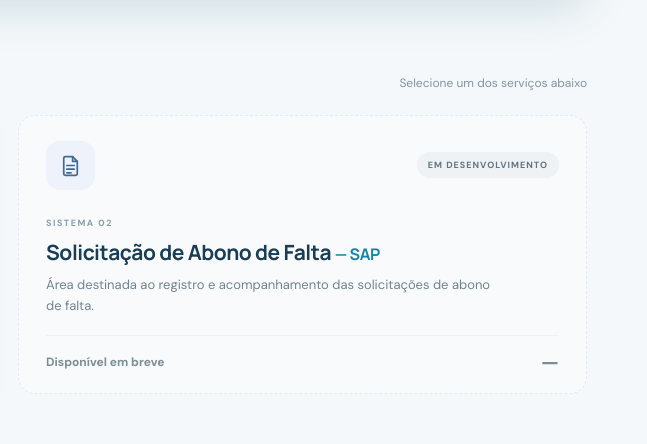
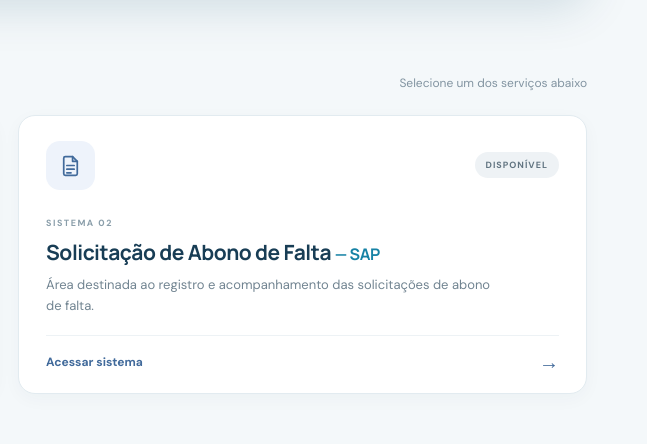
Before and after one commit to coelosistemas8964/portal-coelosistemas, a plain HTML site: page index.html in a window 1280 px wide. Shown: the part 433-877 px from the top of the page, 633-1280 px from the left. Drawn offline with Linux system fonts and the light colour scheme.

Commit message:
Update index.html

```diff
--- a/index.html
+++ b/index.html
@@ -57,20 +57,20 @@
           <div class="card-footer"><span>Acessar sistema</span><span class="arrow-line">→</span></div>
         </a>
 
-        <div class="system-card sap-card is-disabled" id="link-sap" aria-disabled="true">
+        <a class="system-card sap-card" id="link-sap" href="#" data-system="sap">
           <div class="card-topline">
             <span class="card-icon icon-document" aria-hidden="true">
               <svg viewBox="0 0 24 24"><path d="M7 3.5h7l4.5 4.5v12A1.5 1.5 0 0 1 17 21.5H7A1.5 1.5 0 0 1 5.5 20V5A1.5 1.5 0 0 1 7 3.5Z"/><path d="M14 3.5V8h4.5M8.5 12h7M8.5 15.5h7M8.5 19h4"/></svg>
             </span>
-            <span class="status-pill">EM DESENVOLVIMENTO</span>
+            <span class="status-pill status-available">DISPONÍVEL</span>
           </div>
           <div class="card-content">
             <span class="card-index">SISTEMA 02</span>
             <h3>Solicitação de Abono de Falta <b>— SAP</b></h3>
             <p>Área destinada ao registro e acompanhamento das solicitações de abono de falta.</p>
           </div>
-          <div class="card-footer"><span class="sap-action">Disponível em breve</span><span class="arrow-line">—</span></div>
-        </div>
+          <div class="card-footer"><span class="sap-action">Acessar sistema</span><span class="arrow-line">→</span></div>
+        </a>
       </div>
 
     </section>
```
